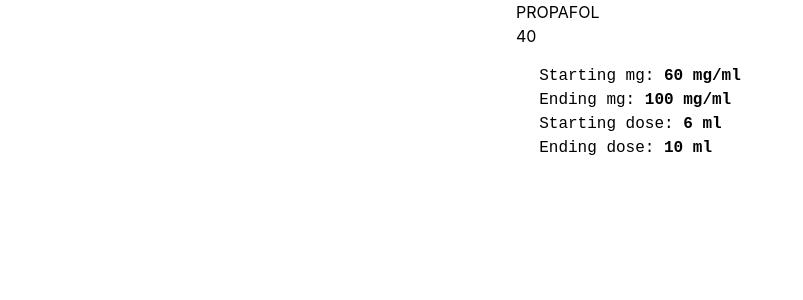
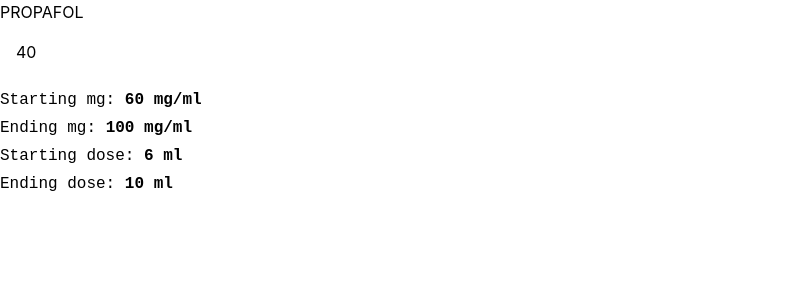
Before and after one commit to ByronGuina/drugly, a Next.js app: page /drugs/propafol in a window 1280 px wide. Shown: the top 300 px of the page, without its empty margins (0-803 px from the left). Built offline with nearby package versions, Linux system fonts and the light colour scheme.

Commit message:
Basic drug page layout

```diff
--- /dev/null
+++ b/components/drug-output.tsx
@@ -0,0 +1,9 @@
+import * as React from 'react'
+
+type Props = {
+    children: React.ReactNode
+}
+
+export const DrugOutput = ({ children }: Props) => {
+    return <p className="font-mono">{children}</p>
+}
--- a/pages/drugs/[drug].tsx
+++ b/pages/drugs/[drug].tsx
@@ -1,6 +1,7 @@
 import * as React from 'react'
 import { formulas, Drugs } from '@formulas/root'
 import { GetStaticPaths, GetStaticProps } from 'next'
+import { DrugOutput } from '@components/drug-output'
 
 type Props = {
     drug: Drugs
@@ -15,10 +16,11 @@ export default function RangeDrugTemplate({ drug }: Props) {
     const result = fn(input)
 
     return (
-        <div className="flex flex-col items-center space-y-4">
-            <div className="flex flex-col items-start">
+        <div className="flex flex-col space-y-4">
+            <div className="flex flex-col items-start space-y-2">
                 <label>{drug.toUpperCase()}</label>
                 <input
+                    className="px-4 py-2 rounded-lg"
                     min="1"
                     type="number"
                     step={1}
@@ -27,28 +29,38 @@ export default function RangeDrugTemplate({ drug }: Props) {
                     placeholder="Enter weight in kg (i.e. 50)"
                 />
             </div>
-            <p>
+            <div className="space-y-1">
+                {'mg' in result && (
+                    <DrugOutput>
+                        mg: <b>{result.mg}</b>
+                    </DrugOutput>
+                )}
+                {'ml' in result && (
+                    <DrugOutput>
+                        Starting ml: <b>{result.ml}</b>
+                    </DrugOutput>
+                )}
                 {'startMg' in result && (
-                    <div className="font-mono">
+                    <DrugOutput>
                         Starting mg: <b>{result.startMg}</b>
-                    </div>
+                    </DrugOutput>
                 )}
                 {'endMg' in result && (
-                    <div className="font-mono">
+                    <DrugOutput>
                         Ending mg: <b>{result.endMg}</b>
-                    </div>
+                    </DrugOutput>
                 )}
                 {'startMl' in result && (
-                    <div className="font-mono">
+                    <DrugOutput>
                         Starting dose: <b>{result.startMl}</b>
-                    </div>
+                    </DrugOutput>
                 )}
                 {'endMl' in result && (
-                    <div className="font-mono">
+                    <DrugOutput>
                         Ending dose: <b>{result.endMl}</b>
-                    </div>
+                    </DrugOutput>
                 )}
-            </p>
+            </div>
         </div>
     )
 }
--- a/pages/index.tsx
+++ b/pages/index.tsx
@@ -25,6 +25,11 @@ const sentenceCase = (str: string) => {
 //   drug page entry + result + edge cases (should not be able to enter strings into drugs)
 // Get unique domain name
 // Make PWA
+// Design language?
+//   iOS? Spotify? Destiny? BetterLayout? Reboot? Monospace?
+//   Brutalist-ish and typography focused. Black-white + colored accents
+//   Slide-up panel ala iOS instead of completely separate page?
+// Gesture-based navigation
 const IndexPage = () => {
     const drugs = Object.keys(formulas).map(drug => (
         <Link href={`/drugs/${drug}`} key={drug}>
--- a/postcss.config.js
+++ b/postcss.config.js
@@ -1,3 +1,3 @@
 module.exports = {
-  plugins: ['tailwindcss', 'postcss-preset-env'],
+    plugins: ['tailwindcss', 'postcss-preset-env'],
 }
```
